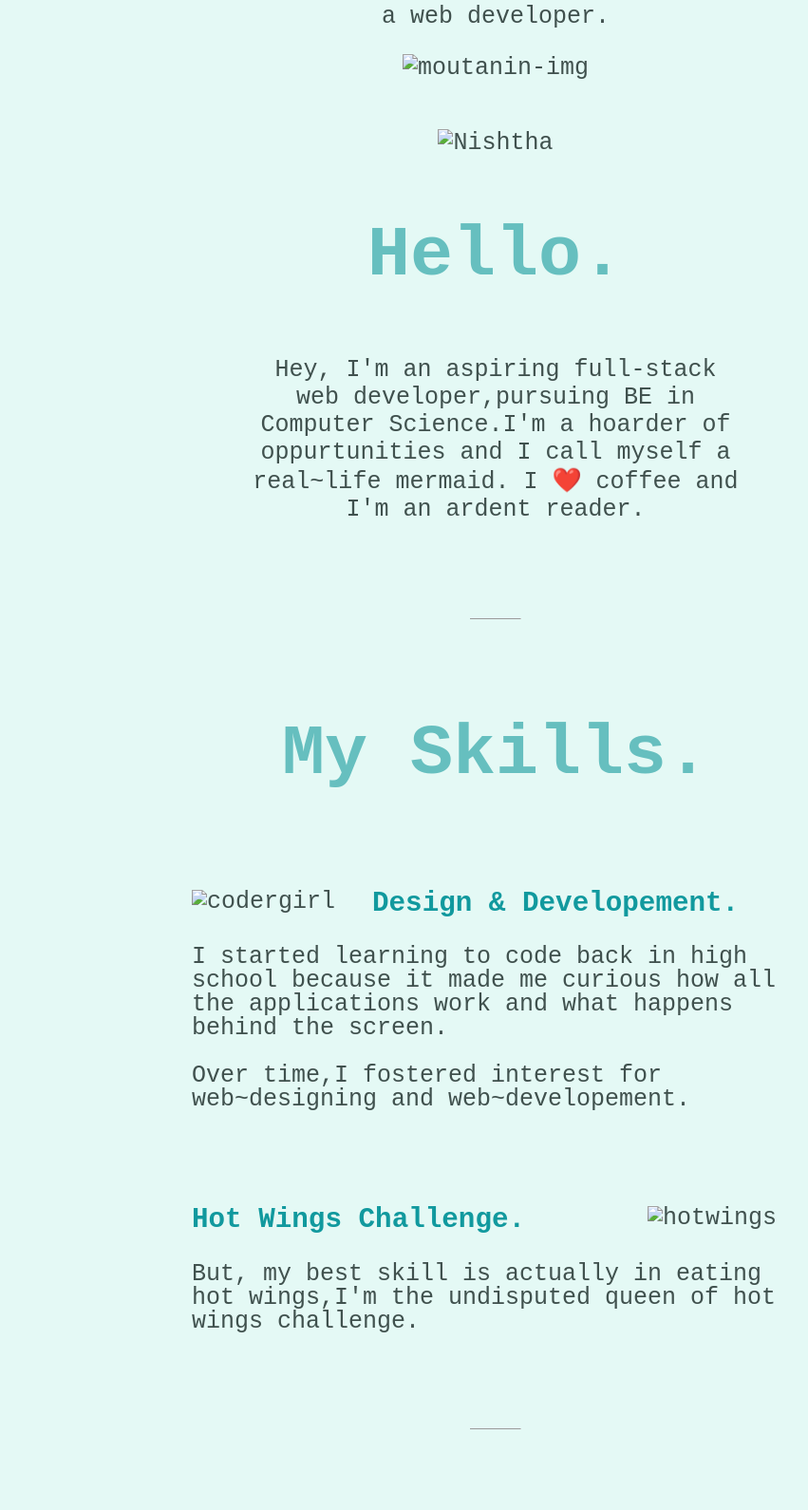
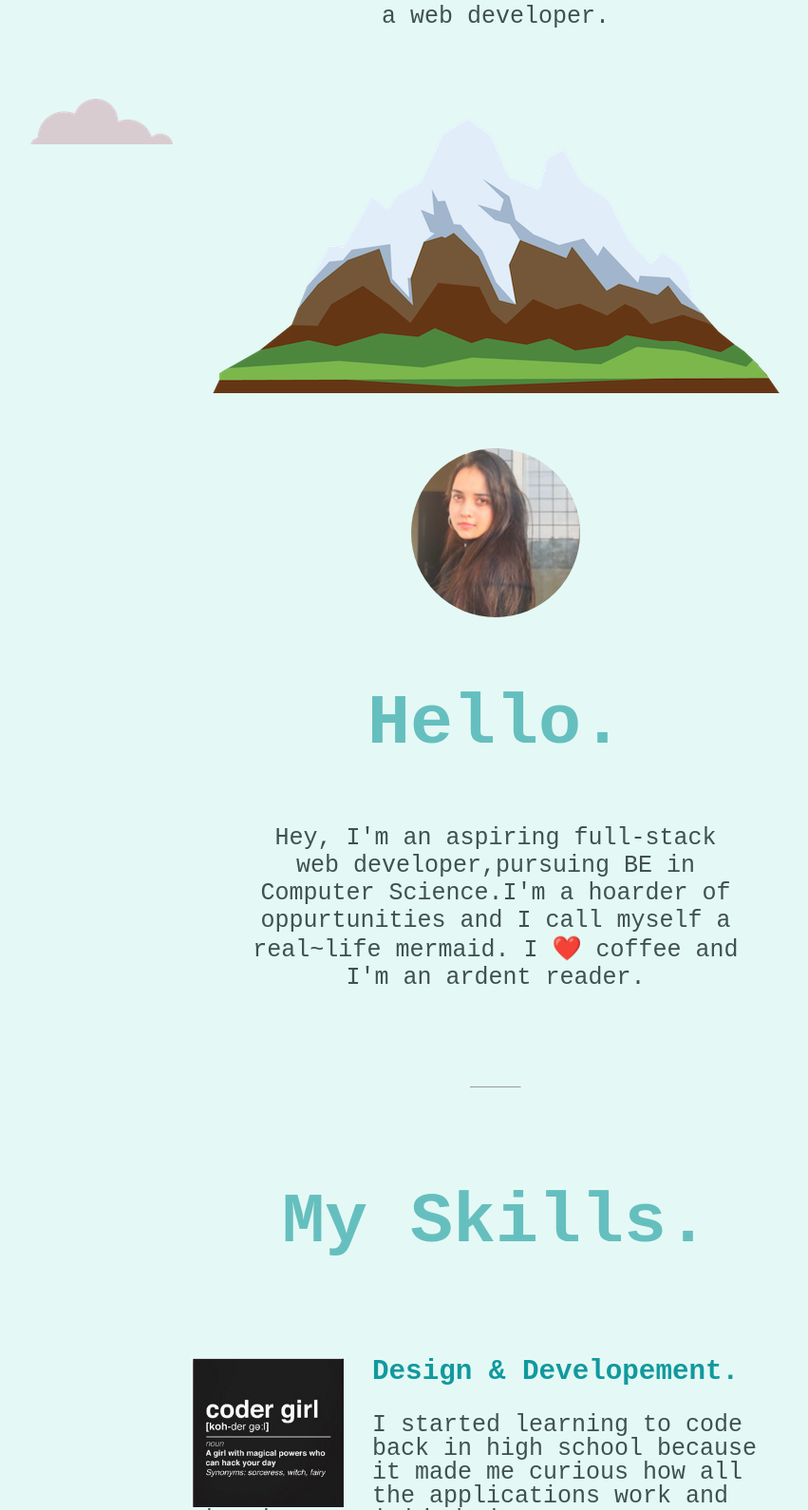
Before and after one commit to nishtha-thedeveloper/nishtha, a plain HTML site: page index.html in a window 1280 px wide. Shown: the part 229-1819 px from the top of the page at 95% size, without its empty margins (118-969 px from the left). Drawn offline with Linux system fonts and the light colour scheme.

Commit message:
Update index.html

```diff
--- a/index.html
+++ b/index.html
@@ -12,11 +12,11 @@
 
     <h1 style="color:#66BFBF"> I'm Nishtha.</h1>
     <p>a web developer.</p>
-    <img class="bottom-cloud" src="Images/cloud.png" alt="cloud-img">
-    <img src="Images/mountain.png" alt="moutanin-img">
+    <img class="bottom-cloud" src="cloud.png" alt="cloud-img">
+    <img src="mountain.png" alt="moutanin-img">
     <div class="middle-container">
       <div class="profile">
-        <img class="Nishtha" src="Images/Nishtha.png" alt="Nishtha">
+        <img class="Nishtha" src="Nishtha.png" alt="Nishtha">
         <h2 style="color:#66BFBF">Hello.</h2>
         <p class="intro">Hey, I'm an aspiring full-stack web developer,pursuing BE in Computer Science.I'm a hoarder of oppurtunities and I call myself a real~life mermaid.
         I ❤️ coffee and I'm an ardent reader.</p>
@@ -25,14 +25,14 @@
       <div class="skills">
         <h2 style="color:#66BFBF">My Skills.</h2>
         <div class="skill-row">
-        <img class="coder-girl" src="Images/codergirl.jpg"alt="codergirl">
+        <img class="coder-girl" src="codergirl.jpg"alt="codergirl">
         <h3>Design & Developement.</h3>
         <p>I started learning to code back in high school because it made me curious how all the applications work and what happens behind the screen.</p>
         <p>Over time,I fostered interest for web~designing and web~developement.</p>
 
     </div>
       <div class="skill-row">
-        <img class="hot-wings" src="Images/hot wings.jpg" alt="hotwings">
+        <img class="hot-wings" src="hot wings.jpg" alt="hotwings">
         <h3>Hot Wings Challenge.</h3>
       <p>But, my best skill is actually in eating hot wings,I'm the undisputed queen of hot wings challenge.</p>
 </div>
```
